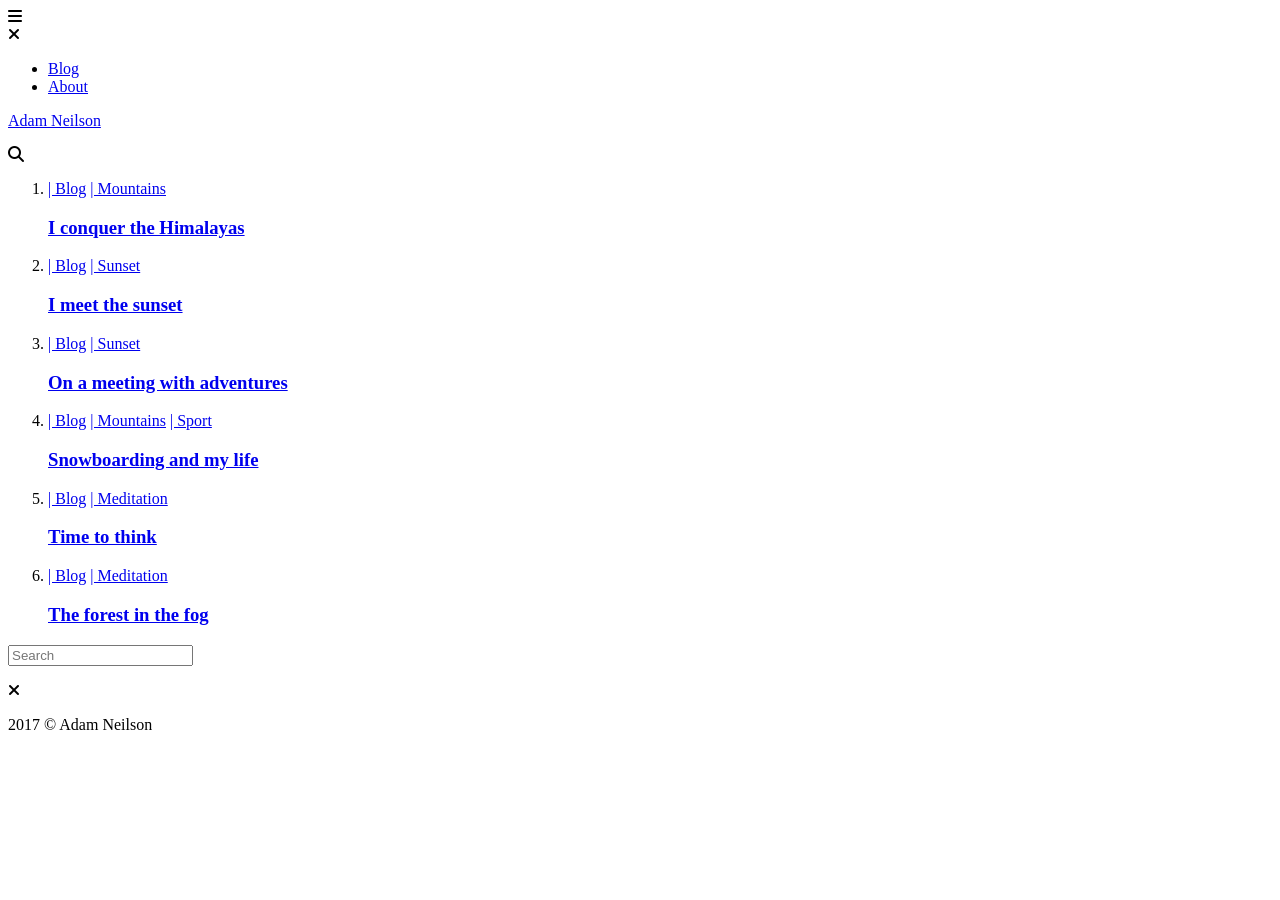
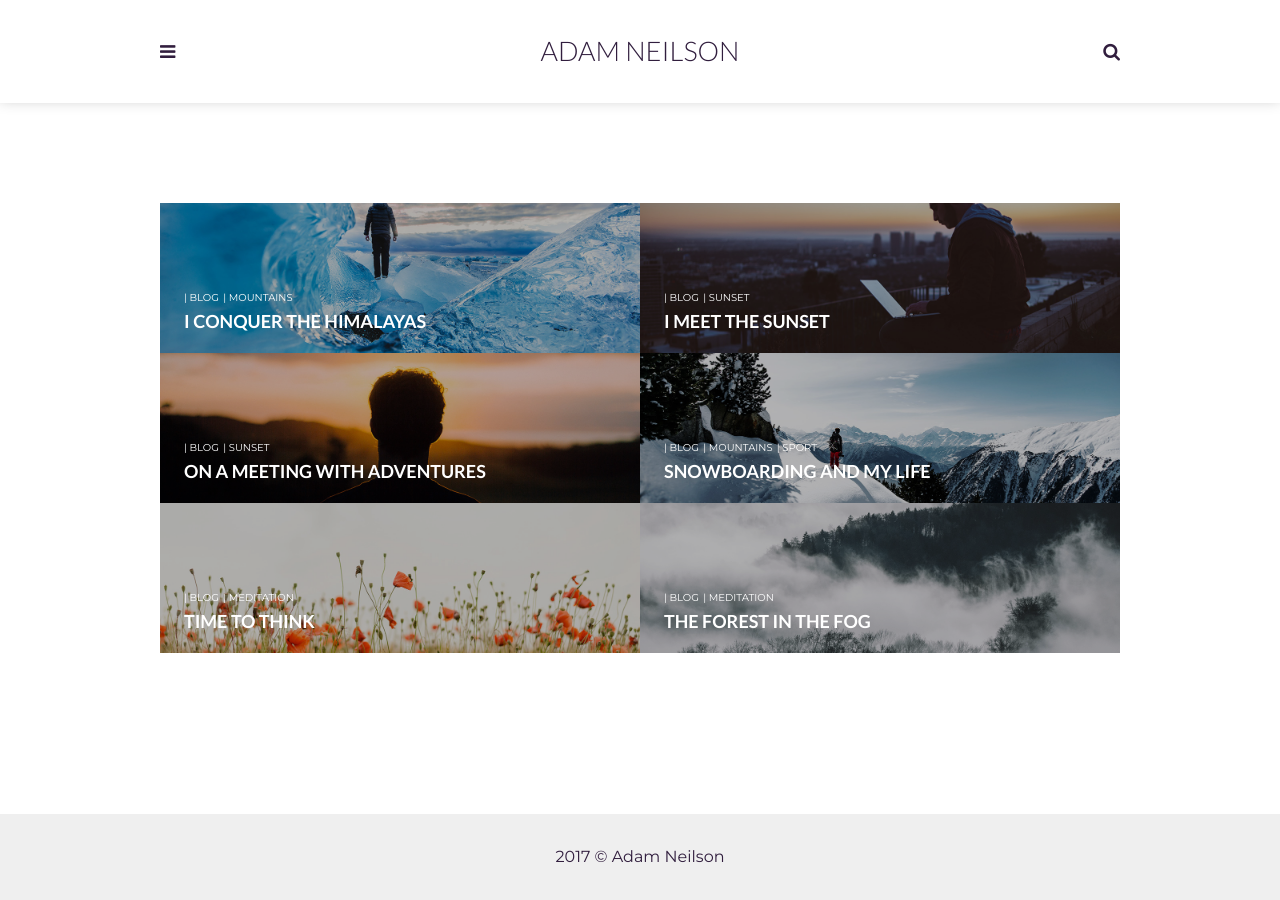
Before and after one commit to JeongYucheol/damhwa, a Jekyll site: the page built from index.html, in a window 1280 px wide. Built offline with Jekyll 4.4.1, drawn with Linux system fonts in a browser that asks for light colours; nearby versions of some CDN libraries; library files that are not in the unit come from our copies; the list of posts is cut into pages by our own code.

Commit message:
global css error fix
change _config.yml
change _include/head.html

```diff
--- a/_config.yml
+++ b/_config.yml
@@ -5,7 +5,7 @@
   line in _config.yml. It will appear in your document head meta (for
   Google search results) and in your feed.xml site description.
 permalink: ':title/'
-baseurl: "/adam-blog" # the subpath of your site, e.g. /blog
+baseurl: "" # the subpath of your site, e.g. /blog
 url: "" # the base hostname & protocol for your site, e.g. http://example.com
 
 # Author settings
--- a/_includes/head.html
+++ b/_includes/head.html
@@ -19,7 +19,7 @@
 	<link href="https://fonts.googleapis.com/css?family=Montserrat:300,400,700" rel="stylesheet">
 	<link href="https://fonts.googleapis.com/css?family=Lato:300,400,700" rel="stylesheet">
 	<!-- Font Awesome -->
-	<link rel="stylesheet" href="{{ "blog/assets/fonts/font-awesome/css/font-awesome.min.css" | prepend: site.baseurl }}">
+	<link rel="stylesheet" href="{{ "/assets/fonts/font-awesome/css/font-awesome.min.css" | prepend: site.baseurl }}">
 	<!-- Styles -->
-	<link rel="stylesheet" href="{{ "blog/assets/css/main.css" | prepend: site.baseurl }}">
+	<link rel="stylesheet" href="{{ "/assets/css/main.css" | prepend: site.baseurl }}">
 </head>
```
Also changed, not shown: 1 other file.
